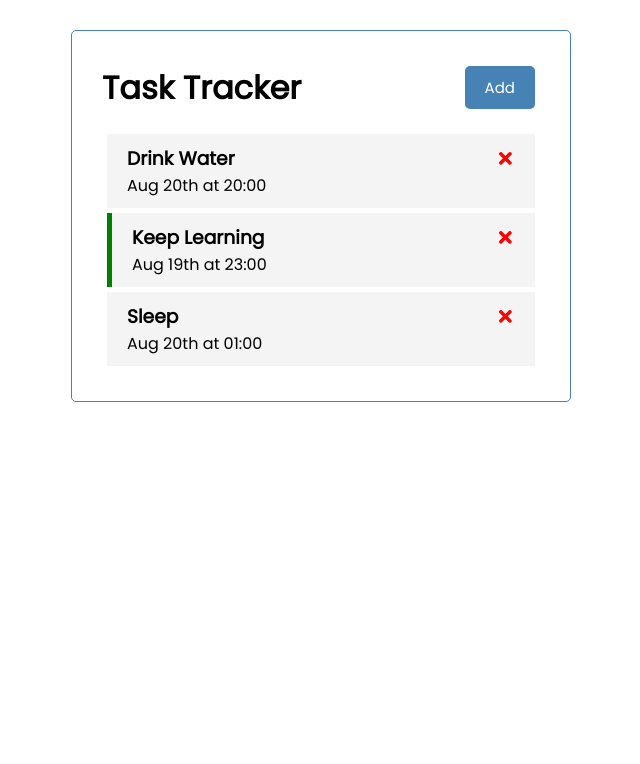
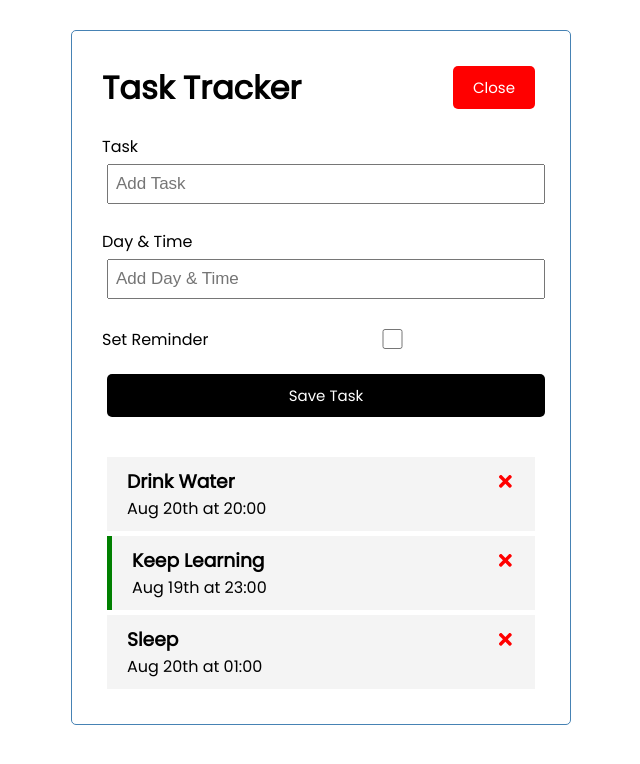
Before and after one commit to insuajuan/react-task-tracker, a React (Create React App) app: page / in a window 1280 px wide. Both pictures are taken after a click on the button "Add". Shown: the top 764 px of the page, without its empty margins (319-959 px from the left). Built offline with nearby package versions, Linux system fonts and the light colour scheme.

Commit message:
add Task functionality

```diff
--- a/src/App.js
+++ b/src/App.js
@@ -1,6 +1,7 @@
 import Header from "./components/Header";
 import Tasks from "./components/Tasks";
 import { useState } from "react";
+import AddTask from "./components/AddTask";
 
 
 export default function App() {
@@ -25,10 +26,20 @@
       }
   ]);
 
+  // Hide Add Form:
+  const [showAddTask, setShowAddTask] = useState(false);
+
   // Delete Task:
   const deleteTask = (id) => {
     setTasks(tasks.filter((task) => task.id !== id))
   };
+
+  // Add Task:
+  const addTask = (task) => {
+    const id = Math.floor(Math.random() * 10000) + 1
+    const newTask = { id, ...task }
+    setTasks([...tasks, newTask])
+  }
 
   // Toggle Reminder:
   const toggleReminder = (id) => {
@@ -37,7 +48,8 @@
 
   return (
     <div className="container">
-      <Header title='Task Tracker'/>
+      <Header onAdd={() => setShowAddTask(!showAddTask)} showAdd={showAddTask}/>
+      {showAddTask && <AddTask onAdd={addTask}/>}
       <Tasks tasks={tasks} onDelete={deleteTask} onToggle={toggleReminder}/>
     </div>
   );
--- /dev/null
+++ b/src/components/AddTask.js
@@ -0,0 +1,43 @@
+import { useState } from 'react';
+
+
+export default function AddTask( { onAdd }) {
+    const [text, setText] = useState('');
+    const [day, setDay] = useState('');
+    const [reminder, setReminder] = useState(false);
+
+    const onSubmit = (e) => {
+        // prevents sending to a new page after submiting
+        e.preventDefault()
+        // Validate input data:
+        if(!text) {
+            alert('Please add a task')
+            return
+        }
+
+        onAdd({ text, day, reminder })
+
+        setText('')
+        setDay('')
+        setReminder(false)
+    }
+
+    return (
+        <form className="add-form" onSubmit={onSubmit}>
+            <div className="form-control">
+                <label>Task</label>
+                <input type="text" placeholder="Add Task" value={text} onChange={(e) => setText(e.target.value)}/>
+            </div>
+            <div className="form-control">
+                <label>Day & Time</label>
+                <input type="text" placeholder="Add Day & Time" value={day} onChange={(e) => setDay(e.target.value)}/>
+            </div>
+            <div className="form-control form-control-check">
+                <label>Set Reminder</label>
+                <input type="checkbox" checked={reminder} value={reminder} onChange={(e) => setReminder(e.currentTarget.checked)}/>
+            </div>
+
+            <input className="btn btn-block" type="submit" value="Save Task"/>
+        </form>
+    )
+}
--- a/src/components/Button.js
+++ b/src/components/Button.js
@@ -1,8 +1,4 @@
-export default function Button({ color, text}) {
-
-    const onClick = (e) => {
-        alert(e.cancelable)
-    }
+export default function Button({ color, text, onClick}) {
 
     return (
         <button style={{backgroundColor: color}} className='btn' onClick={onClick}>
--- a/src/components/Header.js
+++ b/src/components/Header.js
@@ -2,11 +2,11 @@
 import Button from './Button'
 
 
-export default function Header({ title }) {
+export default function Header({ onAdd, showAdd }) {
     return (
         <header className='header'>
-            <h1>{title}</h1>
-            <Button text='Add'/>
+            <h1>Task Tracker</h1>
+            <Button onClick={onAdd} text={showAdd ? 'Close' : 'Add'} color={showAdd ? 'red' : 'green'} />
         </header>
     )
 }
```
